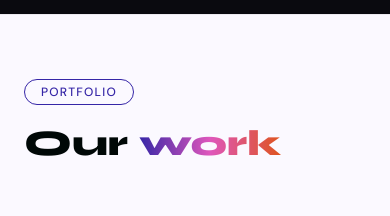
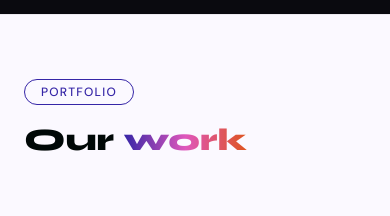
Before and after one commit to ucyweb28-svg/UCY_WEB_2026, a Next.js app: page /en in a window 390 px wide. Shown: the part 3580-3796 px from the top of the page. Built offline with nearby package versions, Linux system fonts and the light colour scheme.

Commit message:
fix: portfolio heading horizontal overflow on mobile screens

```diff
--- a/app/globals.css
+++ b/app/globals.css
@@ -28,6 +28,7 @@ body {
   font-family: var(--font-sans);
   -webkit-font-smoothing: antialiased;
   -moz-osx-font-smoothing: grayscale;
+  overflow-x: hidden;
 }
 
 @keyframes marquee {
--- a/components/sections/PortfolioSection.tsx
+++ b/components/sections/PortfolioSection.tsx
@@ -38,8 +38,8 @@ export function PortfolioSection() {
           </motion.div>
           <motion.h2
             variants={fadeUp}
-            className="font-heading font-extrabold text-4xl md:text-5xl leading-tight whitespace-nowrap"
-            style={{ color: '#000807' }}
+            className="font-heading font-extrabold leading-tight break-words hyphens-auto"
+            style={{ color: '#000807', fontSize: 'clamp(1.5rem, 8vw, 3rem)' }}
           >
             {t('headline_start')}
             <span
```
